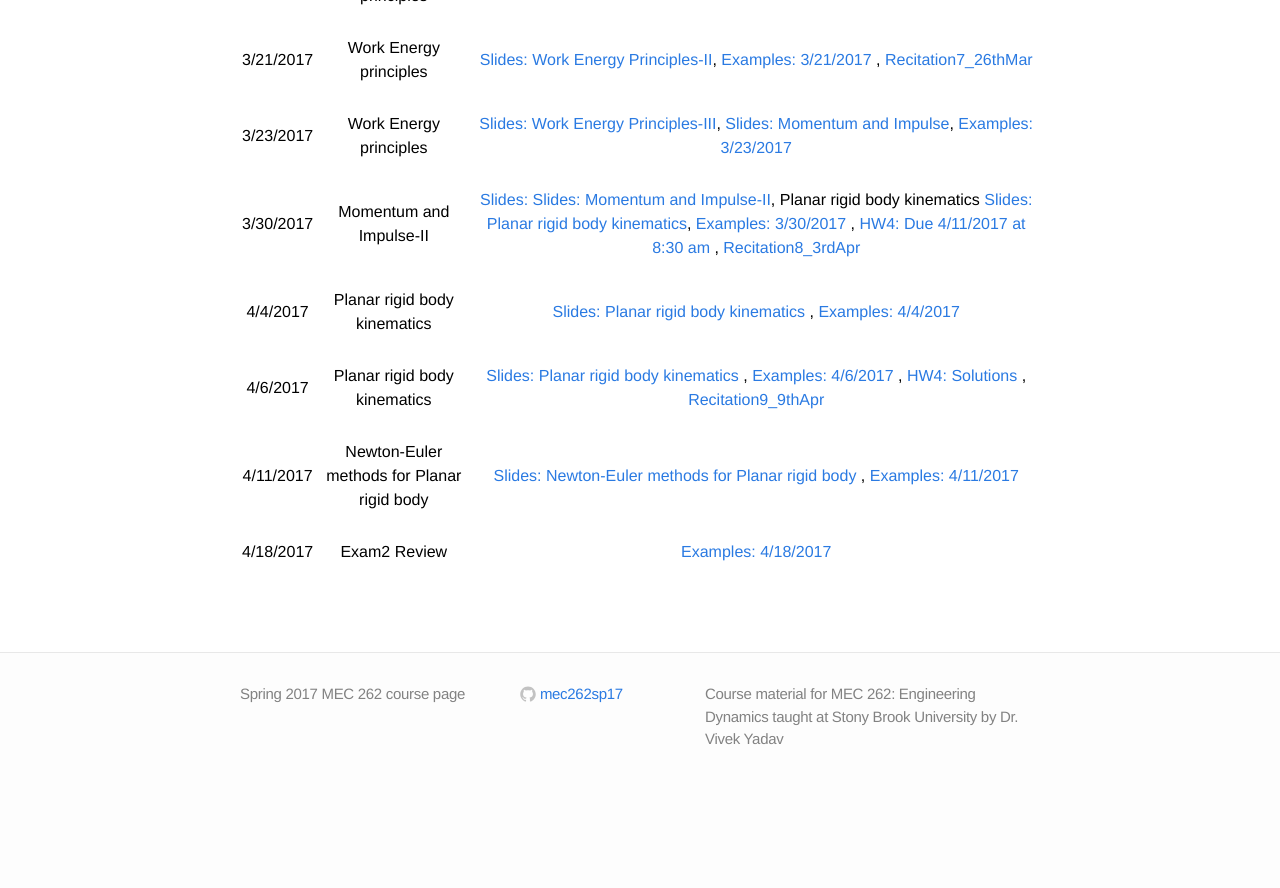
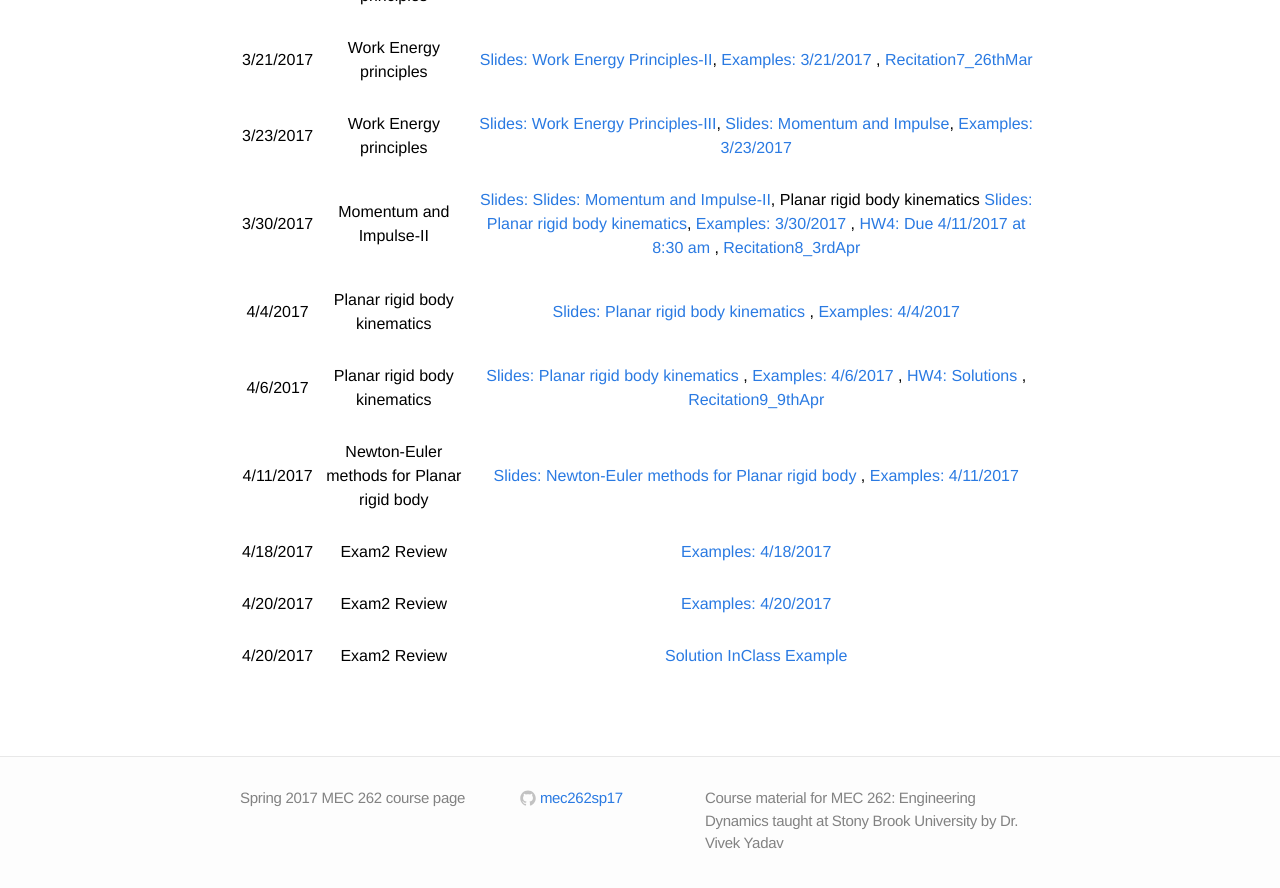
Before and after one commit to mec262sp17/mec262sp17.github.io, a Jekyll site: the page built from Course_materials.md, in a window 1280 px wide and 900 px high, scrolled down 1276 px. Shown: the top 888 px of the window. Built offline with Jekyll 4.4.1, drawn with Linux system fonts in a browser that asks for light colours; before the commit the page ends 2072 px from its top, so only the background shows below that.

Commit message:
Update Course_materials.md

```diff
--- a/Course_materials.md
+++ b/Course_materials.md
@@ -53,5 +53,9 @@
 | | | |
 |       4/11/2017    | Newton-Euler methods for  Planar rigid body  | [Slides: Newton-Euler methods for  Planar rigid body](https://mec262sp17.github.io/Presentations/Ch7_NewtonEuler_Planar_Rigid_Body.html#/)  ,  [Examples: 4/11/2017](https://mec262sp17.github.io/Notes/examples_4_11_2017_mec262.pdf)  |
 | | | |
-|       4/18/2017    | Exam2 Review  |  [Examples: 4/18/2017](https://mec262sp17.github.io/Notes/examples_4_18_2017_mec262.pdf)  |
+| 4/18/2017    | Exam2 Review  |  [Examples: 4/18/2017](https://mec262sp17.github.io/Notes/examples_4_18_2017_mec262.pdf)  |
 | | | |
+| 4/20/2017    | Exam2 Review  |  [Examples: 4/20/2017](https://mec262sp17.github.io/Notes/examples_4_20_2017_mec262.pdf)  |
+| | | |
+| 4/20/2017    | Exam2 Review  |  [Solution InClass Example](https://mec262sp17.github.io/Notes/inClass_solution.pdf)  |
+| | | |
```
